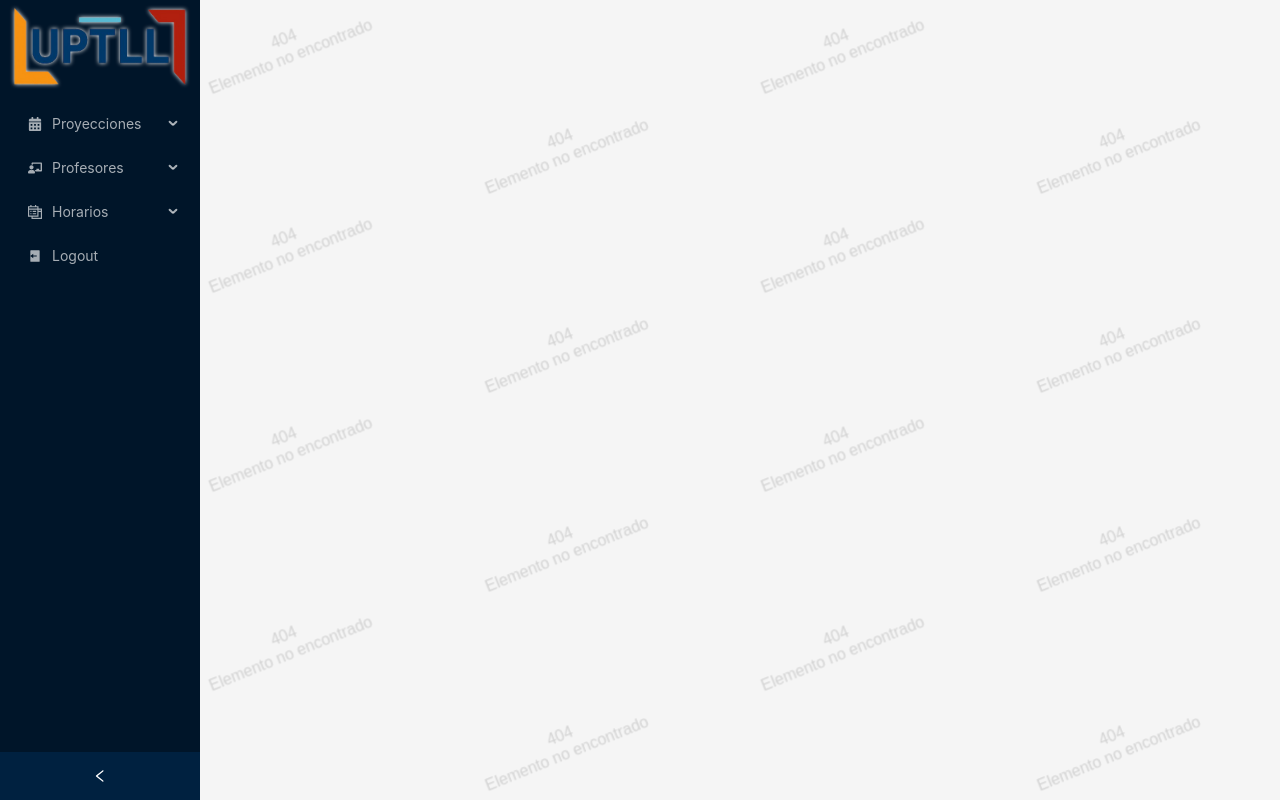
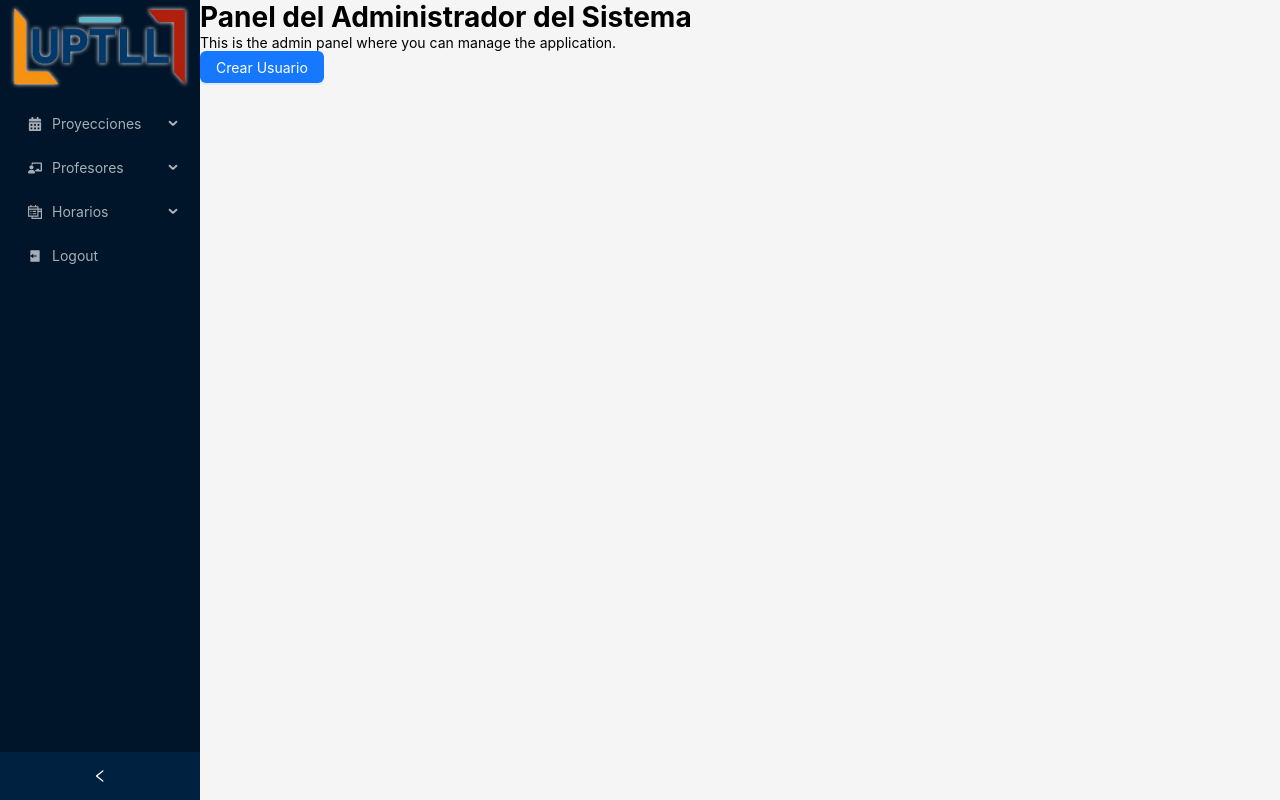
Before and after one commit to Javier-WH/proyecciones, a React (Vite) app: page /app/admin in a window 1280 px wide. Built offline with nearby package versions, Linux system fonts and the light colour scheme; no server answers; sample sign-in values are in the browser's storage.

Commit message:
feat: agregar panel de administración y rutas correspondientes

```diff
--- /dev/null
+++ b/src/components/adminPanel/adminPanel.tsx
@@ -0,0 +1,21 @@
+import { Button } from "antd";
+import { useNavigate } from "react-router-dom";
+export default function AdminPanel() {
+  const navigate = useNavigate();
+
+  const handleCreateUserClick = () => {
+    // Puedes enviar un objeto con cualquier información que necesites
+    navigate("/singin", { state: { redirect: "/app/admin" } });
+  };
+
+  return (
+    <div className="admin-panel">
+      <h1>Panel del Administrador del Sistema</h1>
+      <p>This is the admin panel where you can manage the application.</p>
+      <Button type="primary" onClick={handleCreateUserClick}>
+        {" "}
+        Crear Usuario
+      </Button>
+    </div>
+  );
+}
--- a/src/components/createUser/createUserPanel.tsx
+++ b/src/components/createUser/createUserPanel.tsx
@@ -4,9 +4,11 @@ import { useState, useContext, useEffect } from "react";
 import { MainContext } from "../../context/mainContext";
 import { MainContextValues } from "../../interfaces/contextInterfaces";
 import postUser from "../../fetch/postUser";
-import { useNavigate } from "react-router-dom";
+import { useNavigate, useLocation } from "react-router-dom";
 
 export default function CreateUserPanel() {
+  const location = useLocation();
+  const { redirect } = location.state || {};
   const digitsOnlyRegex = /^\d*$/;
   const { pnfList } = useContext(MainContext) as MainContextValues;
   const navigate = useNavigate();
@@ -185,6 +187,10 @@ export default function CreateUserPanel() {
             return;
           }
           message.success("Usuario creado correctamente");
+          if (redirect) {
+            navigate(redirect);
+            return;
+          }
           navigate("/");
         })
         .catch((error) => {
@@ -272,7 +278,7 @@ export default function CreateUserPanel() {
         </div>
       </div>
       <div style={{ display: "grid", gridTemplateColumns: "1fr 1fr", gap: "20px", marginTop: "30px" }}>
-        <Button onClick={() => navigate("/")} type="default">
+        <Button onClick={() => (redirect ? navigate(redirect) : navigate("/"))} type="default">
           Regresar
         </Button>
         <Button onClick={handleCreateUser} type="primary">
--- a/src/components/layout/MainLaout.tsx
+++ b/src/components/layout/MainLaout.tsx
@@ -2,7 +2,7 @@ import { useContext, useState } from "react";
 import { Outlet, useNavigate } from "react-router-dom";
 import { FaCalendarAlt, FaChalkboardTeacher, FaUserEdit, FaThList } from "react-icons/fa";
 import { LiaFileContractSolid } from "react-icons/lia";
-import { MdSubject, MdEditRoad, MdEditLocation } from "react-icons/md";
+import { MdSubject, MdEditRoad, MdEditLocation, MdAdminPanelSettings } from "react-icons/md";
 import { IoMdPlanet, IoIosCreate } from "react-icons/io";
 import { LiaSchoolSolid } from "react-icons/lia";
 import { GrSchedules } from "react-icons/gr";
@@ -66,6 +66,7 @@ const MainLayout: React.FC = () => {
             getItem("Editar Trayectos", "/app/editTrayectos", <MdEditRoad />),
             getItem("Editar PNF", "/app/editPNF", <IoMdPlanet />),
           ]),
+          getItem("Administrador", "/app/admin", <MdAdminPanelSettings />),
         ]
       : []),
     getItem("Horarios", "/app/horarios", <GrSchedules />, [
--- a/src/routes/brouser.tsx
+++ b/src/routes/brouser.tsx
@@ -18,6 +18,7 @@ import ProtectedRoute from "../components/login/protectedRute";
 import EditContracts from "../components/editContracts/EditContracts";
 import CreateUserPanel from "../components/createUser/createUserPanel";
 import CreateProyectionPanel from "../components/createProyectionPanel/createProyectionPanel";
+import AdminPanel from "../components/adminPanel/adminPanel";
 
 const router = createBrowserRouter([
   {
@@ -88,6 +89,10 @@ const router = createBrowserRouter([
         element: <EditContracts />,
       },
       {
+        path: "/app/admin",
+        element: <AdminPanel />,
+      },
+      {
         path: "*",
         element: <ElementNotFound />,
       },
```
